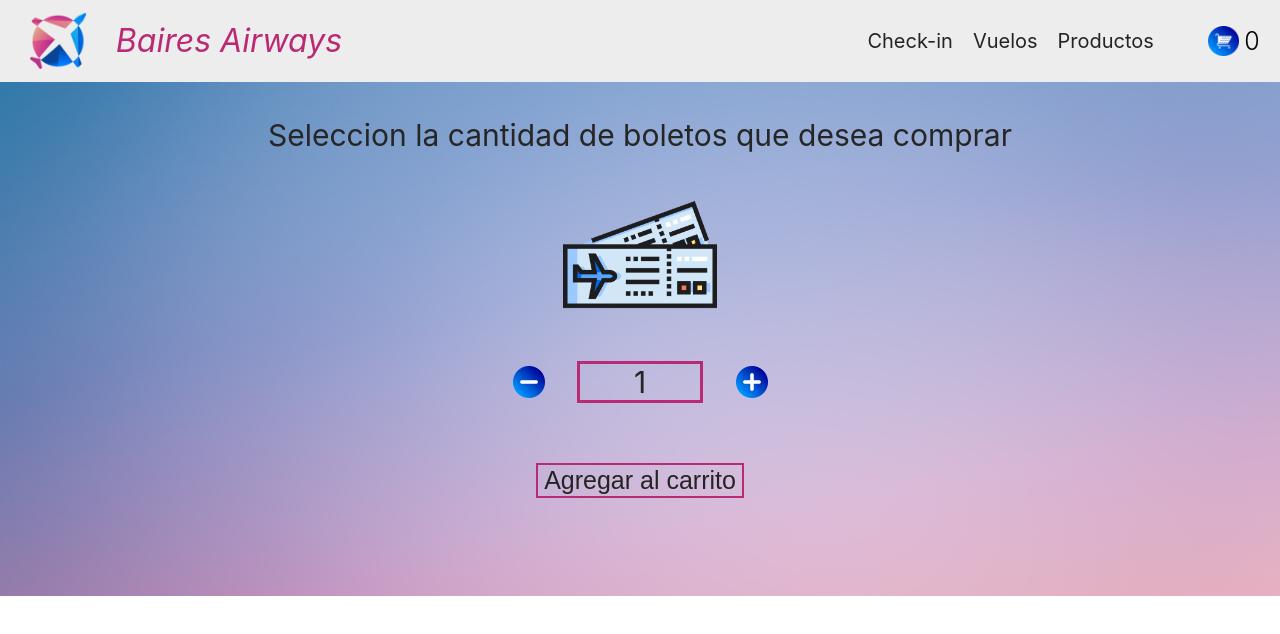
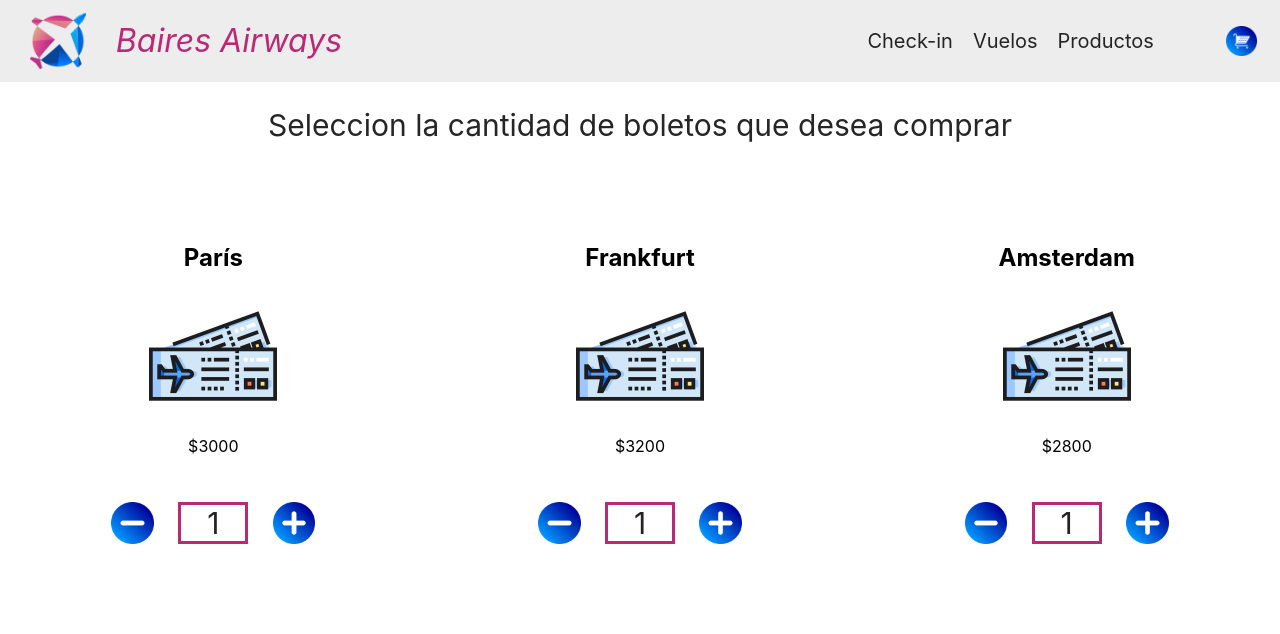
Before and after one commit to MoniMoretts/cursoReact, a React (Create React App) app: page / in a window 1280 px wide. Shown: the top 634 px of the page. Built offline with nearby package versions, Linux system fonts and the light colour scheme.

Commit message:
primer commit desafío Maps y Promises

```diff
--- a/src/App.js
+++ b/src/App.js
@@ -1,31 +1,11 @@
 import NavBar from './Components/NavBar'
 import ItemListContainer from './Components/ItemListContainer';
-import React, { useState } from 'react';
+
 function App() {
-
-  const stock = 10
-  const [contador, setContador] = useState(1);
-    const [cartel, setCartel] = useState(``);
-    const [carrito, setCarrito] = useState(0);
-    const sumar = () => {
-        if (contador < stock) {
-            setContador(contador + 1)
-        }
-    }
-    const restar = () => {
-        if (contador > 1) {
-            setContador(contador - 1)
-        }
-    }
-    const agregar = () => {
-        setCartel(`Su carrito posee ${contador} productos`)
-        setCarrito(contador)
-    }
-
   return (
     <>
-      <NavBar labelCart={carrito} />
-      <ItemListContainer resta={restar} suma={sumar} add={agregar} fra={cartel} cont={contador} />
+      <NavBar  />
+      <ItemListContainer />
     </>
   );
 }
--- a/src/Components/CartWidget.js
+++ b/src/Components/CartWidget.js
@@ -1,11 +1,10 @@
 import cart from '../Assets/cart.png';
-const CartWidget = ({numCart}) => {
+const CartWidget = () => {
 
 
     return (
         <div style={styles.div}>
             <img style={styles.cart} src={cart} alt="cart" />
-            <span style={styles.span}>{numCart}</span>
         </div>
 
     )
@@ -22,10 +21,5 @@ const styles = {
     cart: {
         width: '40%',
     },
-    span:{
-        width: '40%',
-        fontSize: '25px',
-        fontWeight: '300'
-    }
 }
 export default CartWidget
--- /dev/null
+++ b/src/Components/Item.js
@@ -0,0 +1,84 @@
+import React, { useState } from "react"
+import menos from '../Assets/menos.png'
+import mas from '../Assets/mas.png'
+
+const Item = ({ info }) => {
+
+    const [contador, setContador] = useState(1);
+
+
+    return (
+        <div style={styles.div}>
+            {info.map((boleto) => {
+                const sumar = () => {
+                    if (contador < boleto.stock) {
+                        setContador(contador + 1)
+                    }
+                }
+                const restar = () => {
+                    if (contador > 1) {
+                        setContador(contador - 1)
+                    }
+                }
+                return (
+                    <div style={styles.items}>
+                        <h2>{boleto.name}</h2>
+                        <img style={styles.boletos} src={boleto.img} alt="boletos" />
+                        <p>${boleto.price}</p>
+                        <div style={styles.contador}>
+                            <img style={styles.botones} src={menos} alt="menos" onClick={restar} />
+                            <span style={styles.span}>{contador}</span>
+                            <img style={styles.botones} src={mas} alt="mas" onClick={sumar} />
+                        </div>
+                    </div>
+                )
+            })}
+
+        </div>
+    )
+}
+
+const styles = {
+    contador: {
+        display: 'flex',
+        justifyContent: 'space-evenly',
+        width: '50%',
+        marginBottom: '60px',
+        marginTop: '30px',
+        alignItems: 'center'
+    },
+    boletos: {
+        width: '30%'
+    },
+    botones: {
+        width: '20%',
+        height: '80%'
+    },
+    span: {
+        color: '#242424',
+        fontSize: '30px',
+        borderColor: '#ba2974',
+        borderStyle: 'solid',
+        fontWeight: '400',
+        width: '30%',
+        textAlign: 'center',
+        marginRight: '20px',
+        marginLeft: '20px'
+    },
+    items: {
+        width: '100%',
+        height: '100%',
+        display: 'flex',
+        flexDirection: 'column',
+        alignItems: 'center',
+        paddingTop: '10px',
+        paddingBottom: '30px',
+    },
+    div: {
+        display: 'flex',
+        alignItems: 'center',
+        justifyContent: 'space-evenly'
+    }
+
+}
+export default Item
--- /dev/null
+++ b/src/Components/ItemList.js
@@ -0,0 +1,29 @@
+import Item from "./Item"
+import React, { useState, useEffect } from "react"
+
+const ItemList = ({ destinos }) => {
+
+    const promesa = new Promise((res, rej) => {
+        res(destinos)
+        rej("algo anda mal")
+    })
+
+    const [boletos, setBoletos] = useState([])
+
+    useEffect(() => {
+        setTimeout(() => {
+            console.log(promesa);
+            promesa
+                .then((data) => {
+                    console.log("funcionamiento óptimo");
+                    setBoletos(data)
+                })
+        },2000)
+    })
+
+    return (
+        <Item info={boletos}/>
+    )
+}
+
+export default ItemList
--- a/src/Components/ItemListContainer.js
+++ b/src/Components/ItemListContainer.js
@@ -1,80 +1,31 @@
-import menos from '../Assets/menos.png';
-import mas from '../Assets/mas.png';
-import boleto from '../Assets/pasaje.png';
-import fondo from '../Assets/fondo.jpg';
+import pasaje from '../Assets/pasaje.png'
+import ItemList from "./ItemList"
 
-const ItemListContainer = ({ resta , suma , add , fra , cont }) => {
+const vuelos = [
+    { name: "París", id: 1, price: 3000, stock: 10, img:pasaje },
+    { name: "Frankfurt", id: 2, price: 3200, stock: 15, img:pasaje },
+    { name: "Amsterdam", id: 3, price: 2800, stock: 20, img:pasaje },
+]
+
+const ItemListContainer = () => {
 
     return (
-        <div style={styles.div}>
+        <>
             <h2 style={styles.h2}>Seleccion la cantidad de boletos que desea comprar</h2>
-            <img style={styles.boletos} src={boleto} alt="boleto"/>
-            <div style={styles.contador}>
-                <img style={styles.botones} src={menos} alt="menos" onClick={resta} />
-                <span style={styles.span}>{cont}</span>
-                <img style={styles.botones} src={mas} alt="mas" onClick={suma} />
-            </div>
-            <button style={styles.boton} onClick={add} >Agregar al carrito</button>
-            <p style={styles.frase}>{fra}</p>
-        </div>
+            <ItemList destinos={vuelos}/>
+        </>
     )
 }
-const styles = {
-    div: {
-        width: '100%',
-        height: '100%',
-        display: 'flex',
-        flexDirection: 'column',
-        alignItems: 'center',
-        paddingTop: '10px',
-        paddingBottom: '30px',
-        backgroundImage: `url(${fondo})`,
-        backgroundPosition: 'center',
-        backgroundSize: 'cover'
-    },
+
+const styles={
     h2:{
         color: '#262626',
         fontWeight: '400',
-        fontSize: '30px'
+        fontSize: '30px',
+        width: '100%',
+        textAlign: 'center',
+        marginBottom: '70px'
     },
-    boletos:{
-        width: '12%'
-    },
-    contador: {
-        display: 'flex',
-        justifyContent: 'space-evenly',
-        width: '25%',
-        marginBottom: '60px',
-        marginTop: '30px',
-        alignItems: 'center'
-    },
-    botones: {
-        width: '10%',
-        height: '80%'
-    },
-    span: {
-        color: '#242424',
-        fontSize: '30px',
-        borderColor: '#ba2974',
-        borderStyle: 'solid',
-        fontWeight: '400',
-        width: '120px',
-        textAlign: 'center'
-    },
-    boton: {
-        color: '#242424',
-        borderColor: '#ba2974',
-        borderStyle: 'solid',
-        backgroundColor: '#ba297400',
-        fontSize: '25px',
-        fontWeight: '300',
-    },
-    frase: {
-        color: '#242424',
-        marginTop: '40px',
-        fontSize: '28px',
-        fontWeight: '400',
-        fontStyle: 'italic',
-    }
 }
+
 export default ItemListContainer
--- a/src/Components/NavBar.js
+++ b/src/Components/NavBar.js
@@ -13,7 +13,7 @@ const NavBar = ({ labelCart }) => {
                 <a style={styles.links} href="">Vuelos</a>
                 <a style={styles.links} href="">Productos</a>
             </nav>
-            <CartWidget numCart={labelCart} />
+            <CartWidget />
         </header>
     );
 }
```
Also changed, not shown: src/Components/ItemCount.js (added, +98 -0 lines).
